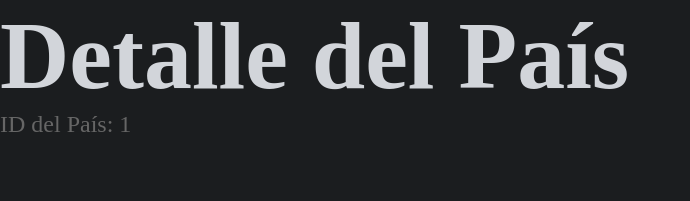
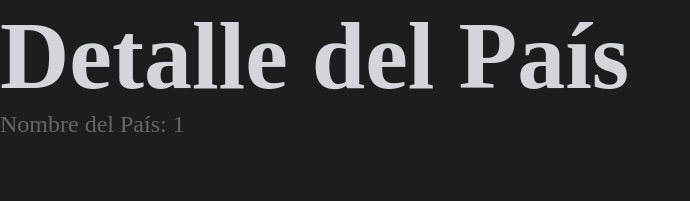
Before and after one commit to fabianyater/country-ranks, a React (Vite) app: page /country/1 in a window 1280 px wide. Shown: the top 201 px of the page, without its empty margins (0-690 px from the left). Built offline with nearby package versions, Linux system fonts and the light colour scheme; no server answers.

Commit message:
add function to see a country detail when clicking in the row table

```diff
--- a/src/components/Table/Table.tsx
+++ b/src/components/Table/Table.tsx
@@ -1,9 +1,11 @@
 import { useEffect } from "react";
+import { useNavigate } from "react-router-dom";
 import { useCountryContext } from "../../hooks/useCountry";
 import { sortCountries, tableHeaders } from "../../utils";
 import styles from "./styles.module.css";
 
 const Table = () => {
+  const navigate = useNavigate();
   const {
     countries,
     sortType,
@@ -29,6 +31,10 @@ const Table = () => {
   useEffect(() => {
     setTotalCountries(filteredCountries.length);
   }, [filteredCountries, setTotalCountries]);
+
+  const handleRowClick = (name: string) => {
+    navigate(`/country/${name}`);
+  };
 
   return (
     <table className={styles.table}>
@@ -56,7 +62,11 @@ const Table = () => {
           </tr>
         ) : (
           sortedAndFilteredCountries.map((country, index) => (
-            <tr key={index} className={styles.row_body}>
+            <tr
+              key={index}
+              className={styles.row_body}
+              onClick={() => handleRowClick(country.name.common)}
+            >
               <td className={styles.flag}>
                 <img
                   src={country.flags.png}
--- a/src/components/Table/styles.module.css
+++ b/src/components/Table/styles.module.css
@@ -18,11 +18,19 @@
   text-align: left;
 }
 
+.row_body {
+  cursor: pointer;
+}
+
+.row_body:hover {
+  background-color: var(--dark-gray);
+}
+
 .row_body td {
   padding: 10px 0;
 }
 
-.flag {
+.flag img{
   border-radius: 5px;
   width: 50px;
   height: 40px;
--- a/src/pages/CountryDetail/CountryDetail.tsx
+++ b/src/pages/CountryDetail/CountryDetail.tsx
@@ -3,7 +3,7 @@ import React from "react";
 import { useParams } from "react-router-dom";
 import styles from "./styles.module.css";
 const CountryDetail: React.FC = () => {
-  const { countryId } = useParams<{ countryId: string }>();
+  const { name } = useParams<{ name: string }>();
 
   // Lógica para obtener los detalles del país basado en countryId
   // Podrías hacer una llamada a una API aquí y usar useState y useEffect para manejar la data
@@ -11,7 +11,7 @@ const CountryDetail: React.FC = () => {
   return (
     <div className={styles.detail}>
       <h1>Detalle del País</h1>
-      <p>ID del País: {countryId}</p>
+      <p>Nombre del País: {name}</p>
       {/* Aquí puedes renderizar más detalles sobre el país */}
     </div>
   );
--- a/src/routes/AppRoutes.tsx
+++ b/src/routes/AppRoutes.tsx
@@ -10,7 +10,7 @@ const AppRoutes: React.FC = () => {
     <Router>
       <Routes>
         <Route path="/" element={<Home />} />
-        <Route path="/country/:countryId" element={<CountryDetail />} />
+        <Route path="/country/:name" element={<CountryDetail />} />
         <Route path="*" element={<NotFound />} />
       </Routes>
     </Router>
```
